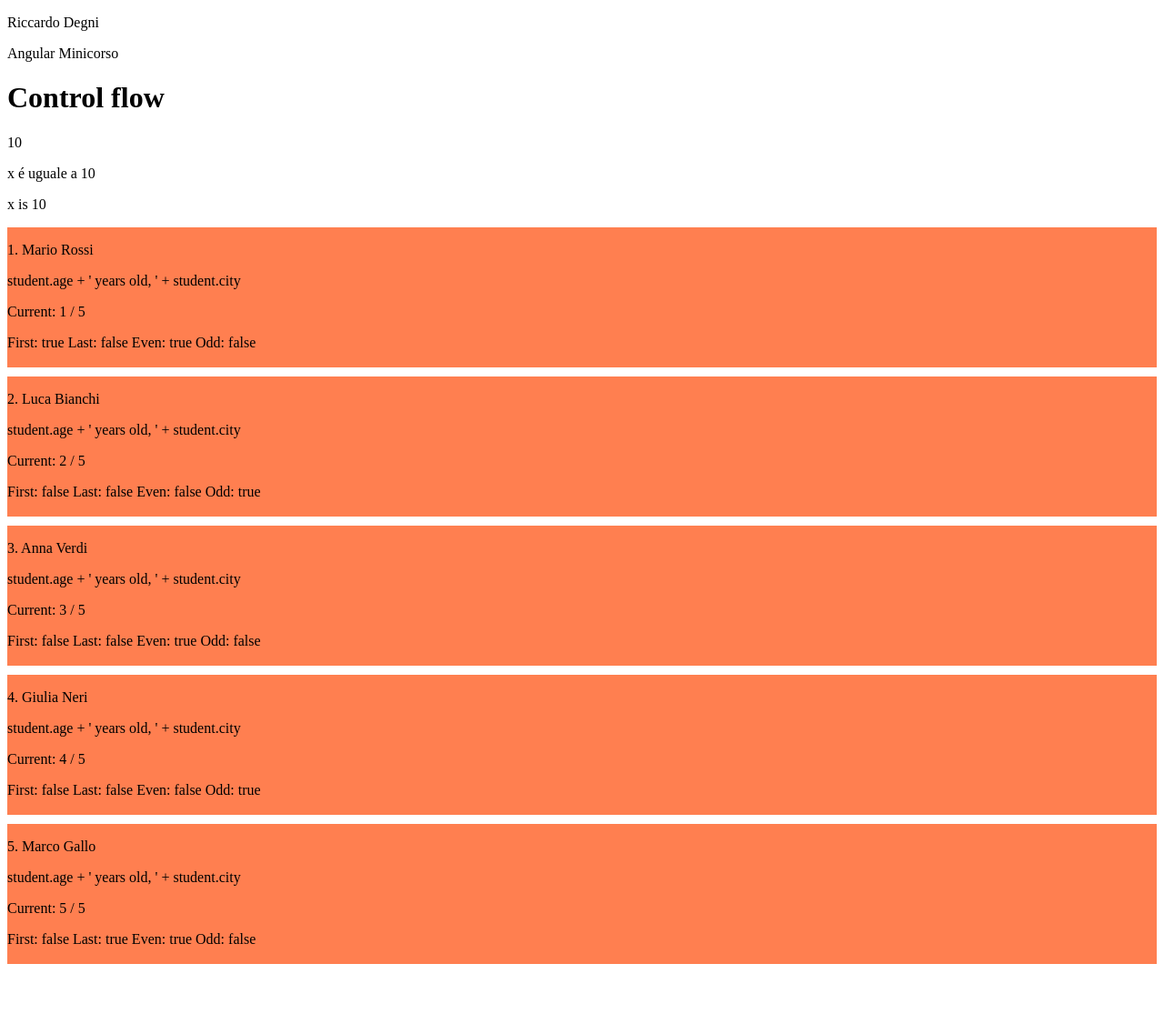
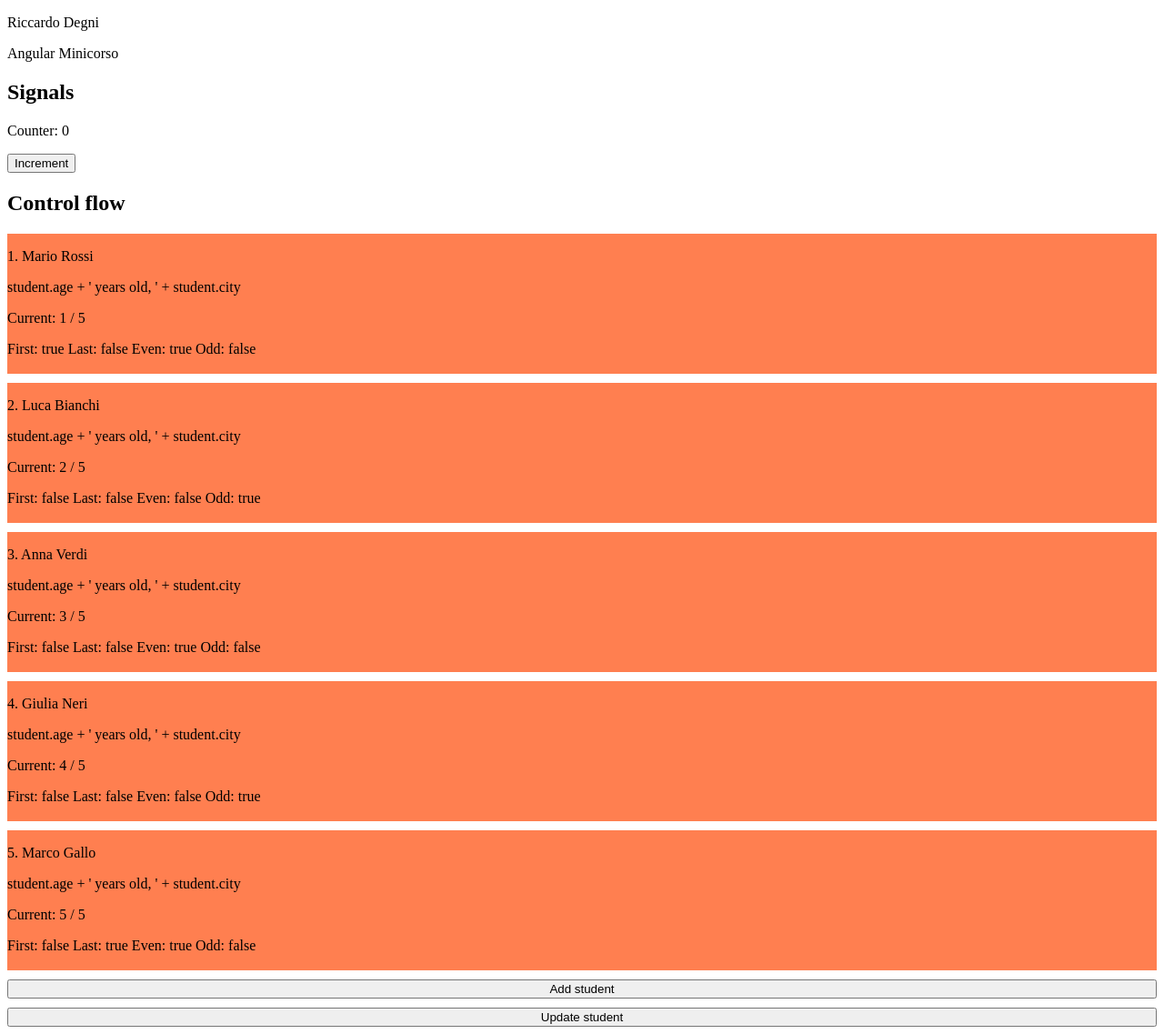
Before and after one commit to Ruma303/angular-minicorso, an Angular app: page / in a window 1280 px wide. Shown: the whole page at 91% size. Before the commit the page ends 1068 px from the top, so only its background shows below. Built offline with nearby package versions, Linux system fonts and the light colour scheme.

Commit message:
signals ok

```diff
--- a/src/app/app.html
+++ b/src/app/app.html
@@ -1,9 +1,26 @@
 <p>{{ author }}</p>
 <p>{{ title }}</p>
 
-<h1>Control flow</h1>
 
-<p>{{ x }}</p>
+<section>
+  <h2>Signals</h2>
+  <div>
+    <p>Counter: {{ counter() }}</p>
+    @if(counter() < 5) { <button (click)="increment()">Increment</button>
+      }
+      @if(counter() > 0) {
+      <button (click)="decrement()">Decrement</button>
+      <button (click)="reset()">Reset</button>
+      }
+  </div>
+</section>
+
+
+<section>
+
+  <h2>Control flow</h2>
+
+  <!-- <p>{{ x }}</p>
 @if( x === 10) {
   <p>x é uguale a 10</p>
 }
@@ -24,10 +41,10 @@
   @default {
     <p>x is not 10 or 20</p>
   }
-}
+} -->
 
-<div class="students">
-  @for(student of students; track student.id; let idx=$index, c=$count, e=$even, o=$odd, f=$first, l=$last) {
+  <div class="students">
+    @for(student of students(); track student.id; let idx=$index, c=$count, e=$even, o=$odd, f=$first, l=$last) {
     <div class="student">
 
       <p>{{ student.id }}. {{ student.name }}</p>
@@ -46,6 +63,9 @@
       <br>
     </div>
     }
-</div>
+    <button (click)="addStudent()">Add student</button>
+    <button (click)="updateStudent(3)">Update student</button>
+  </div>
 
+</section>
 <router-outlet></router-outlet>
--- a/src/app/app.ts
+++ b/src/app/app.ts
@@ -1,4 +1,4 @@
-import { Component } from '@angular/core';
+import { Component, signal } from '@angular/core';
 import { RouterOutlet } from '@angular/router';
 
 @Component({
@@ -14,11 +14,42 @@ export class App {
 
   x = 10;
 
-  students = [
+  students = signal([
     { id: 1, name: 'Mario Rossi', age: 20, city: 'Roma' },
     { id: 2, name: 'Luca Bianchi', age: 22, city: 'Milano' },
     { id: 3, name: 'Anna Verdi', age: 19, city: 'Napoli' },
     { id: 4, name: 'Giulia Neri', age: 21, city: 'Torino' },
     { id: 5, name: 'Marco Gallo', age: 23, city: 'Firenze' }
-  ];
+  ]);
+
+  //* Signals
+  counter = signal(0);
+
+  increment() {
+    this.counter.update(c => c + 1);
+  }
+
+  decrement() {
+    this.counter.update(c => c - 1);
+  }
+
+  reset() {
+    this.counter.set(0);
+  }
+
+  addStudent() {
+    const id = this.students().length + 1;
+    this.students.update(currentStudents => [
+      ...currentStudents,
+      { id, name: `New Student ${id}`, age: 18 + (id % 5), city: 'Unknown' }
+    ]);
+  }
+
+  updateStudent(id: number) {
+    if (this.students().length > 0) {
+      this.students.update(v => v.map(student =>
+        student.id === id ? { ...student, name: 'Updated Student' } : student
+      ));
+    }
+  }
 }
```
